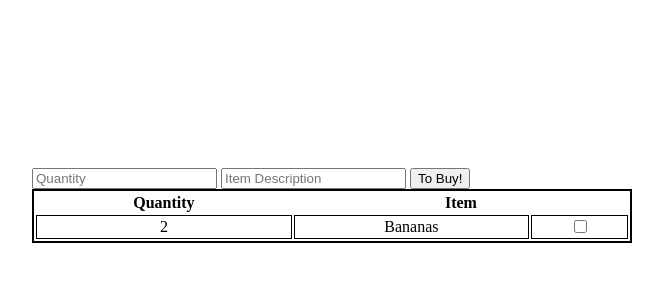
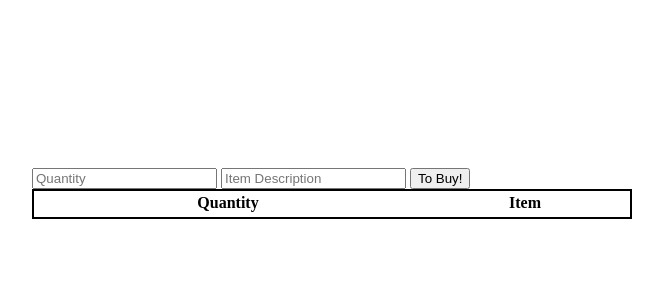
Before and after one commit to tiluu/Shopping-List, a plain HTML site: page index.html in a window 1280 px wide. Shown: the whole page, without its empty margins (308-971 px from the left). Drawn offline with Linux system fonts and the light colour scheme.

Commit message:
removed a table row

```diff
--- a/index.html
+++ b/index.html
@@ -19,9 +19,7 @@
 			</thead>
 			<tbody>
 				<tr>
-					<td>2</td>
-					<td>Bananas</td>
-					<td> <input type="checkbox" name="remove"></td>
+
 				</tr>
 			</tbody>
 		</table>
```
